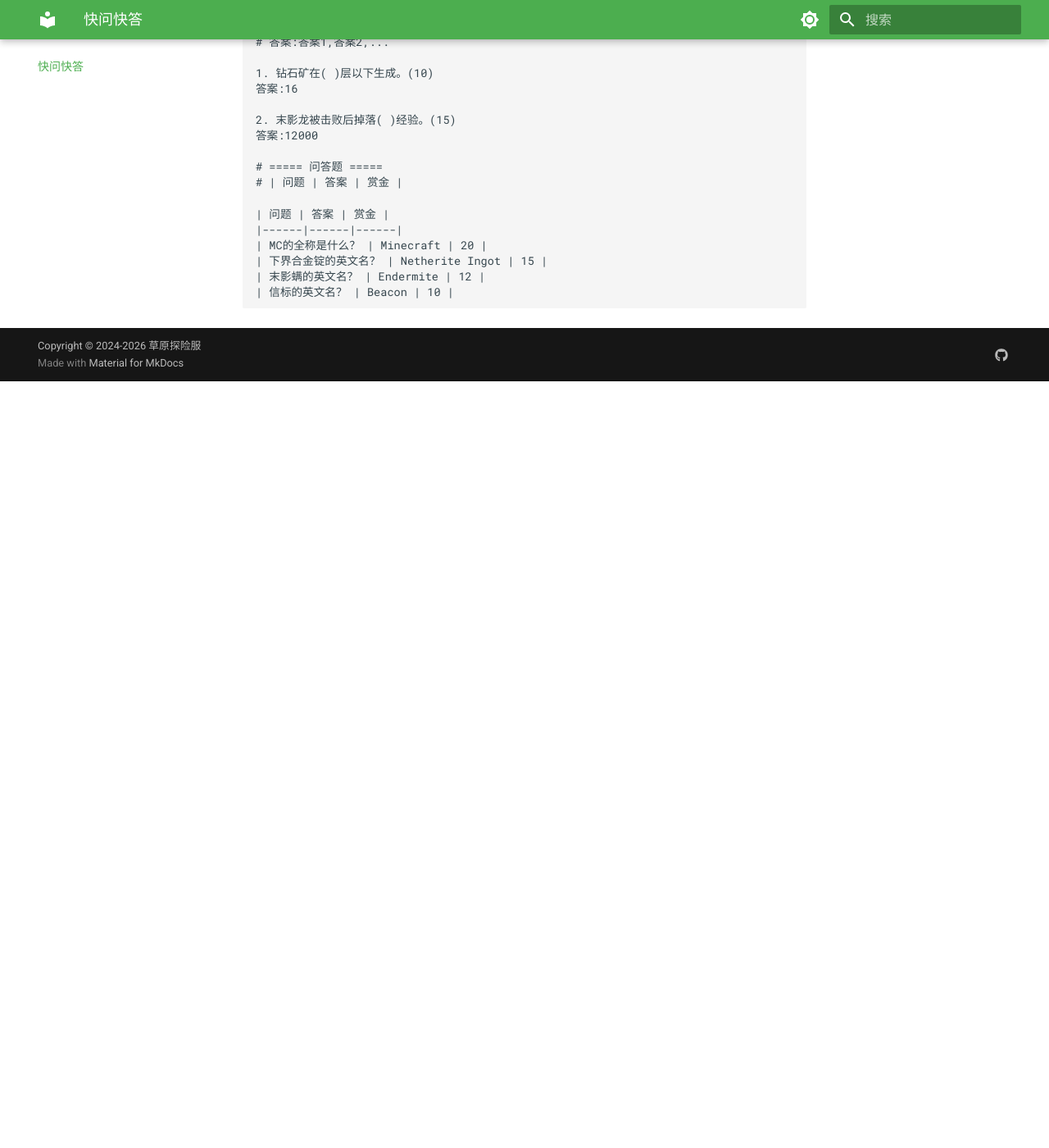
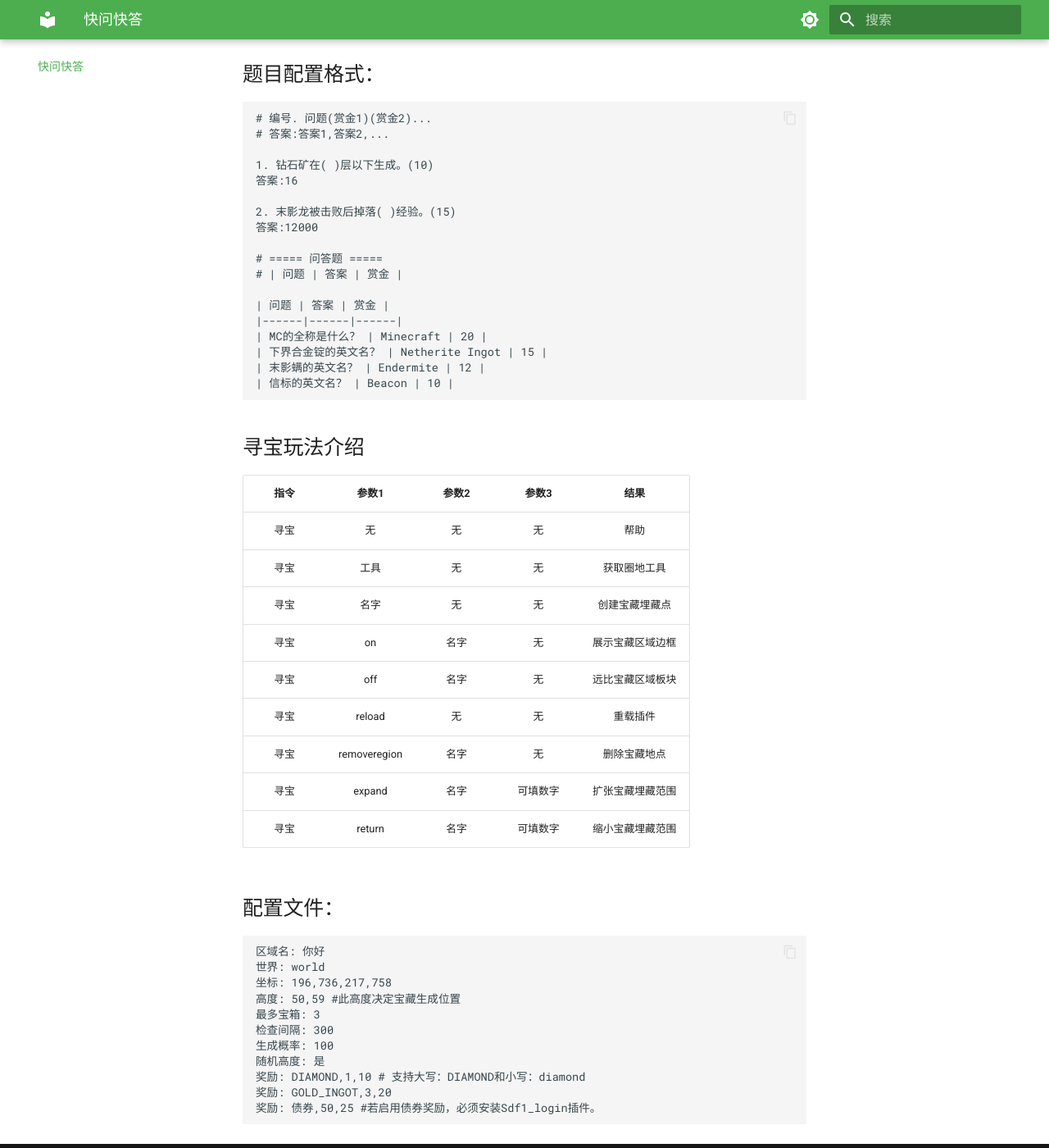
Before and after one commit to ypsdf1/caoyuanwiki, an MkDocs documentation site: the page built from docs/sdf1_game.md, in a window 1280 px wide and 1400 px high, scrolled down 2141 px. Shown: the whole window at 82% size. Built offline with MkDocs 1.6.1 and Material for MkDocs 9.7.7, drawn with Linux system fonts in a browser that asks for light colours; before the commit the page ends 2606 px from its top, so only the background shows below that; some of the changed text lies outside the part shown.

Commit message:
docs: 更新 sdf1_game 文档，新增寻宝功能说明

````diff
--- a/docs/sdf1_game.md
+++ b/docs/sdf1_game.md
@@ -20,7 +20,10 @@
 | quiz | start | 无 | 无| 出题 |
 | quiz | info | 无 | 无 | 状态 |
 | quiz | reload | 无 | 无| 重载 |
-| quiz | start | 题型 | 题目内容/编号(从上到下第N题) |  出指定的题目 |
+| quiz | start | 题型 | 题目内容/编号(从上到下第N题)/随机 |  出指定的题目/出指定题型的随机题目 |
+| 出题 | 无 | 无 | 无 | 随机出题 |
+| quiz | start | 无 | 无 | 随机出题 |
+
 
 
 ## 配置文件：
@@ -89,3 +92,32 @@
 | 信标的英文名？ | Beacon | 10 |
 
 ```
+## 寻宝玩法介绍
+
+| 指令 | 参数1 | 参数2 | 参数3 |  结果|
+| :---: | :---: | :---: | :---: | :---: |
+| 寻宝 | 无 | 无 | 无 | 帮助 |
+| 寻宝 | 工具 | 无 | 无 |  获取圈地工具 |
+| 寻宝 | 名字 | 无 | 无 | 创建宝藏埋藏点 |
+| 寻宝| on | 名字 | 无 | 展示宝藏区域边框 |
+| 寻宝 | off | 名字 | 无 | 远比宝藏区域板块 |
+| 寻宝 | reload | 无 | 无 | 重载插件 |
+| 寻宝 | removeregion | 名字 | 无 | 删除宝藏地点 |
+| 寻宝 | expand | 名字 | 可填数字 | 扩张宝藏埋藏范围 |
+| 寻宝 | return | 名字 | 可填数字 | 缩小宝藏埋藏范围 |
+
+## 配置文件：
+```text
+区域名: 你好
+世界: world
+坐标: 196,736,217,758
+高度: 50,59 #此高度决定宝藏生成位置
+最多宝箱: 3
+检查间隔: 300
+生成概率: 100
+随机高度: 是
+奖励: DIAMOND,1,10 # 支持大写：DIAMOND和小写：diamond
+奖励: GOLD_INGOT,3,20
+奖励: 债券,50,25 #若启用债券奖励，必须安装Sdf1_login插件。
+
+```
````
Also changed, not shown: other parts of docs/sdf1_game.md (+1 -1 lines).
